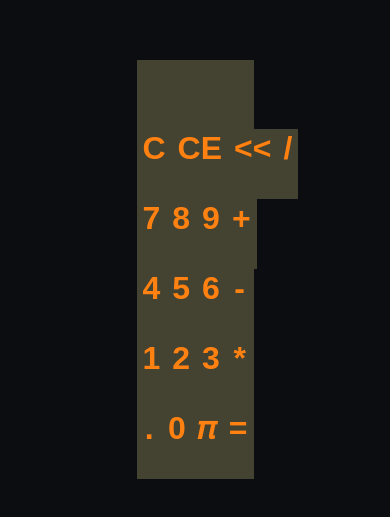
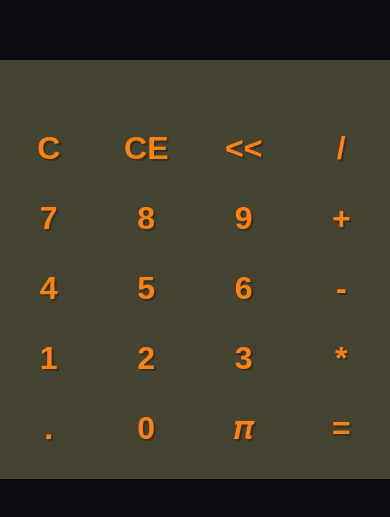
Before and after one commit to kallezz/react-simple-calculator, a React (Create React App) app: page / in a window 390 px wide. Shown: the part 153-670 px from the top of the page. Built offline with nearby package versions, Linux system fonts and the light colour scheme.

Commit message:
Fixes, added TODOs Responsiveness for styles

```diff
--- a/src/App.js
+++ b/src/App.js
@@ -12,7 +12,8 @@ const AppWrapper = styled.div`
 
 const SWrapper = styled.div`
   display: flex;
-  width: 30vw;
+  max-width: 400px;
+  width: 100%;
 `;
 
 const SButton = styled.button`
@@ -28,6 +29,7 @@ const SButton = styled.button`
   background-color: #444230;
   color: #ff8111;
   border: none;
+  text-shadow: 2px 2px 0 rgba(0,0,0,0.25);
   transition: box-shadow .2s;
 
   :hover {
@@ -43,6 +45,11 @@ const SInput = styled.input`
   outline: none;
   padding: 1rem;
   width: 100%;
+
+  :hover,
+  :focus {
+    box-shadow: inset 2px 2px 6px rgba(0,0,0,0.25);
+  }
 `;
 
 const App = () => {
@@ -53,6 +60,10 @@ const App = () => {
   const handleValue = e => {
     setCurValue(e.target.value);
   };
+
+  // const handleKeys = e => {
+  //   TODO
+  // };
 
   const handleDecimal = e => {
     if (curValue.includes(".") || curValue === "") {
@@ -112,20 +123,21 @@ const App = () => {
     }
   };
 
-  // TODO: Disable calc without operator.
+  // TODO: ERROR HANDLING.
   const handleCalc = () => {
     let calcStr = calcValue.join('') + curValue;
     setCalcValue([...calcValue, curValue]);
-    console.log(calcStr);
     setCurValue(eval(calcStr).toString());
     setIsAns(true);
   };
 
   return (
     <AppWrapper className="App">
+      {/* Screen */}
       <SWrapper>
-        <SInput autoFocus onChange={handleValue} value={curValue} />
+        <SInput readOnly onChange={handleValue} value={curValue} />
       </SWrapper>
+      {/* Numbers & operators */}
       <SWrapper>
         <SButton onClick={handleClear}>
           C
```
